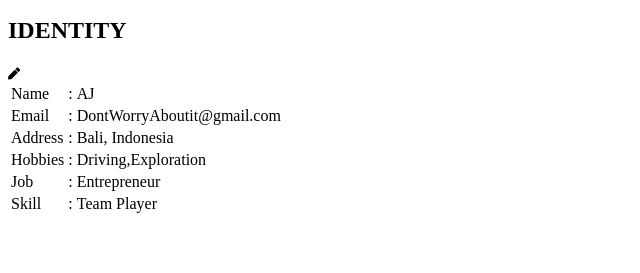
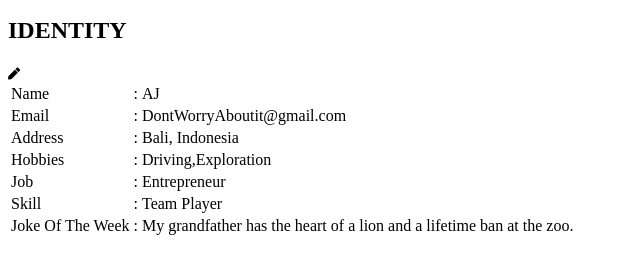
Before and after one commit to AJ2098/AJ2098.github.io, a plain HTML site: page index.html in a window 1280 px wide. Shown: the part 223-496 px from the top of the page, without its empty margins (0-640 px from the left). Drawn offline with Linux system fonts and the light colour scheme.

Commit message:
Update index.html
joke added

```diff
--- a/index.html
+++ b/index.html
@@ -70,6 +70,11 @@
                             <td>:</td>
                             <td>Team Player</td>
                         </tr>
+                        <tr>
+                            <td>Joke Of The Week</td>
+                            <td>:</td>
+                            <td>My grandfather has the heart of a lion and a lifetime ban at the zoo.</td>
+                        </tr>
                     </tbody>
                 </table>
             </div>
```
